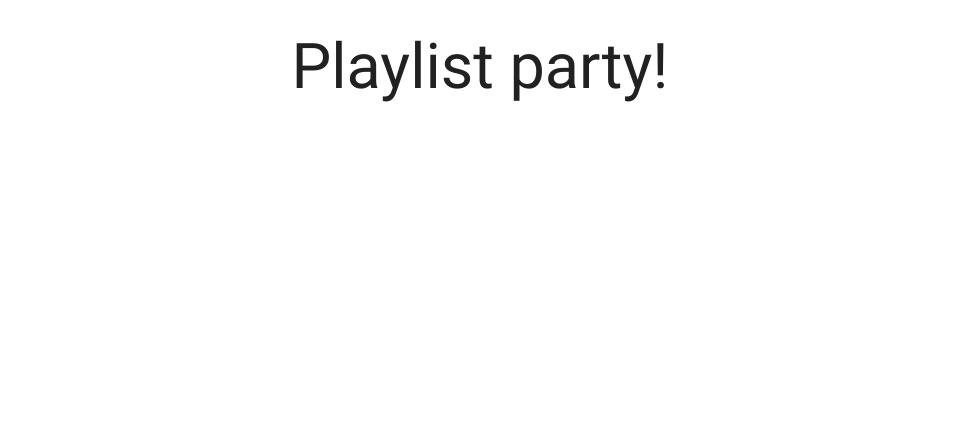
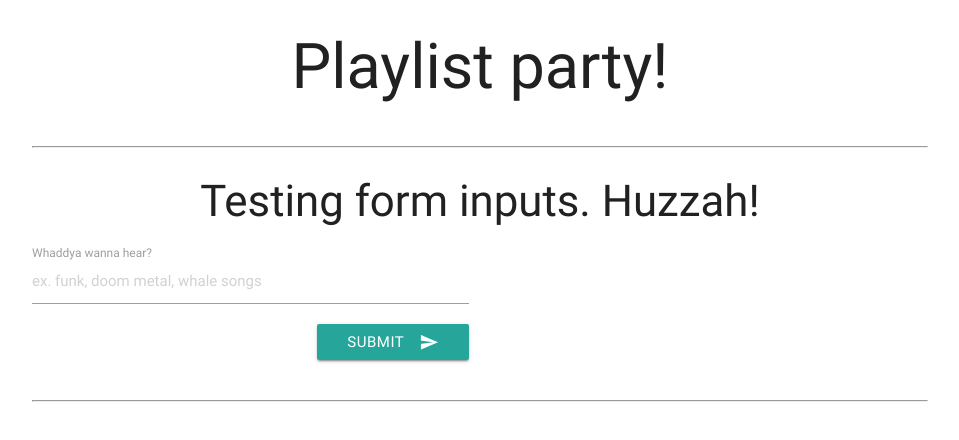
Before and after one commit to ShaToyaJones/ProjectOne, a plain HTML site: page laura/index-laura.html in a window 1280 px wide. Shown: the whole page, without its empty margins (160-1119 px from the left). Drawn offline with nearby package versions, Linux system fonts and the light colour scheme; no server answers.

Commit message:
Add input field for testing genre searching

```diff
--- a/laura/index-laura.html
+++ b/laura/index-laura.html
@@ -30,12 +30,33 @@
 <body>
 
 	<div class="container">
+
 	<div class="row">
 		<div class="col s12 center-align">
 			<h1>Playlist party!</h1>
 		</div>
 	</div>
 
+	<hr>
+
+	<div class="row">
+		<div class="col s12 center-align">
+			<h3>Testing form inputs. Huzzah!</h3>
+			<form class="row">
+				<div class="input-field col s6 right-align">
+					<input placeholder="ex. funk, doom metal, whale songs" id="music-search" type="text" class="validate">
+					<label for="music-search">Whaddya wanna hear?</label>
+					<button class="btn waves-effect waves-light" type="submit" name="action" id="search-submit">Submit
+    			<i class="material-icons right">send</i>
+    			</button>
+				</div>
+
+  </button>
+			</form>
+		</div>
+	</div>
+
+	<hr>
 
 	<!-- Layout option 1: covers & player side-by-side -->
 	<div class="row">
```
